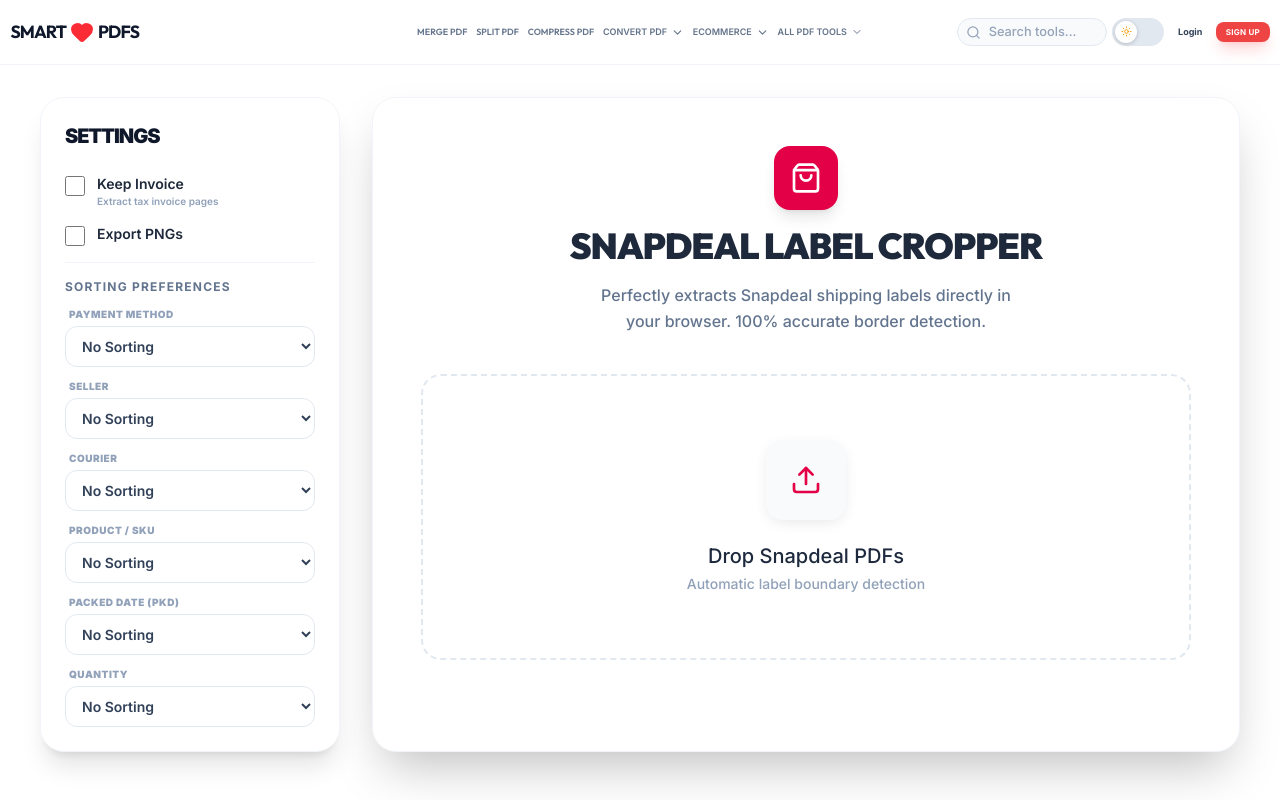
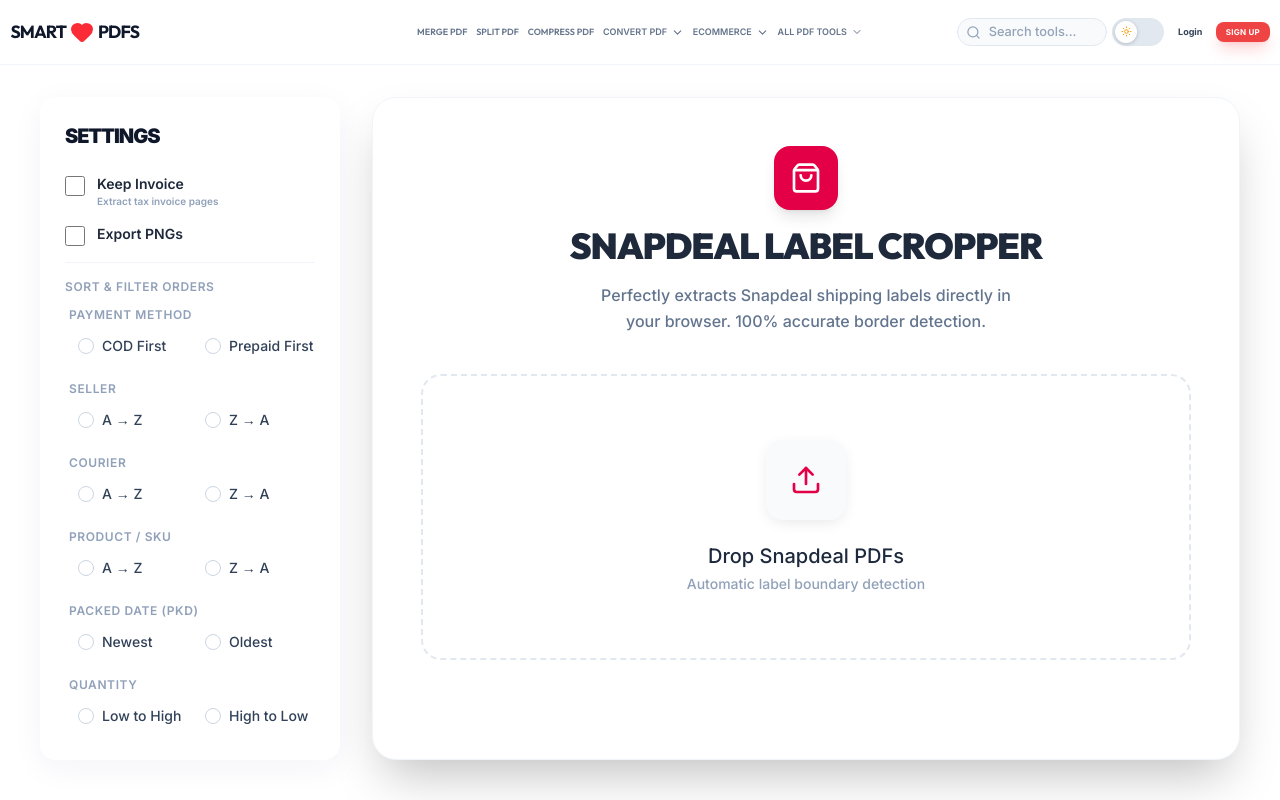
Before and after one commit to Hardik160998/PDF-Tools, a Next.js app: page /tool/snapdeal-cropper in a window 1280 px wide. Shown: the top 800 px of the page. Built offline with nearby package versions, Linux system fonts and the light colour scheme.

Commit message:
feat: add Snapdeal label cropper tool and update ecommerce navigation dropdown

```diff
--- a/src/app/tool/snapdeal-cropper/page.tsx
+++ b/src/app/tool/snapdeal-cropper/page.tsx
@@ -12,7 +12,7 @@
 const RELATED = [
   { id: 'flipkart-cropper', title: 'Flipkart Label Cropper', description: 'Smart OCR crop for Flipkart shipping labels. Keeps AWB & barcodes.', icon: ShoppingBag, gradient: 'linear-gradient(135deg, #f26522, #f59e0b)', shadow: 'rgba(242,101,34,0.3)',  tag: 'Ecommerce', href: '/tool/flipkart-cropper' },
   { id: 'meesho-cropper',   title: 'Meesho Label Cropper',   description: 'Remove invoice section below "Total" from Meesho shipping label PDFs.', icon: ShoppingBag, gradient: 'linear-gradient(135deg, #f26522, #f59e0b)', shadow: 'rgba(242,101,34,0.3)',  tag: 'Ecommerce', href: '/tool/meesho-cropper' },
-  { id: 'amazon-cropper',   title: 'Amazon Label Cropper',   description: 'Extract Amazon shipping labels and automatically remove invoice pages.', icon: ShoppingBag, gradient: 'linear-gradient(135deg, #f26522, #f59e0b)', shadow: 'rgba(242,101,34,0.3)',  tag: 'Ecommerce', href: '/tool/amazon-cropper' },
+  { id: 'amazon-cropper',   title: 'Amazon Label Cropper',   description: 'Extract Amazon shipping labels and automatically remove invoice pages.', icon: ShoppingBag, gradient: 'linear-gradient(135deg, #FF9900, #f59e0b)', shadow: 'rgba(255,153,0,0.3)',  tag: 'Ecommerce', href: '/tool/amazon-cropper' },
   { id: 'crop-pdf',         title: 'Crop PDF',               description: 'Trim margins and crop any pages of your PDF with custom margin controls.', icon: Crop, gradient: 'linear-gradient(135deg, #f26522, #c2410c)', shadow: 'rgba(242,101,34,0.3)',  tag: 'Special',   href: '/tool/crop-pdf'      },
   { id: 'merge',            title: 'Merge PDF',              description: 'Combine multiple PDF files into one document in the order you choose.', icon: Combine, gradient: 'linear-gradient(135deg, #f26522, #c2410c)', shadow: 'rgba(242,101,34,0.3)',  tag: 'Organize',  href: '/tool/merge'         },
   { id: 'compress',         title: 'Compress PDF',           description: 'Reduce PDF file size while keeping text sharp and content intact.', icon: Zap, gradient: 'linear-gradient(135deg, #22c55e, #15803d)', shadow: 'rgba(34,197,94,0.3)',   tag: 'Optimize',  href: '/tool/compress'      },
--- a/src/components/tools/SnapdealCropper.tsx
+++ b/src/components/tools/SnapdealCropper.tsx
@@ -1,7 +1,7 @@
 "use client";
 
 import { useState, useRef } from 'react';
-import { Upload, Download, Loader2, X, CheckCircle2, ShoppingBag, FileText } from 'lucide-react';
+import { Upload, Download, Loader2, X, CheckCircle2, ShoppingBag, FileText, ChevronDown } from 'lucide-react';
 import type * as PDFJS from 'pdfjs-dist';
 import { PDFDocument } from 'pdf-lib';
 
@@ -25,6 +25,7 @@
   sku?: string;
   seller?: string;
   pkd?: number;
+  refNo?: string;
 }
 
 interface ProcessedItem {
@@ -38,6 +39,7 @@
   sku: string;
   seller: string;
   pkd: number;
+  refNo: string;
 }
 
 interface ProcessedGroup {
@@ -48,6 +50,7 @@
   sku: string;
   seller: string;
   pkd: number;
+  refNo: string;
   items: ProcessedItem[];
 }
 
@@ -236,6 +239,28 @@
       }
     }
 
+    // Snapdeal Reference No Extraction
+    let refNoStr = 'UNKNOWN';
+    const refNoAnchors = items.filter(i => normalize(i.str).includes('snapdeal reference no'));
+    if (refNoAnchors.length > 0) {
+      const refY = refNoAnchors[0].transform[5];
+      const refItems = items.filter(i =>
+        i.transform[5] < refY - 10 &&
+        i.transform[5] > refY - 100 &&
+        i.transform[4] > pageW * 0.4
+      );
+
+      const fullText = refItems.map(i => i.str.trim()).filter(Boolean).join('');
+      const match = fullText.match(/SLP\d{10}/i);
+      if (match) {
+        refNoStr = match[0].toUpperCase();
+      } else if (fullText) {
+        // Fallback to any long alphanumeric if SLP pattern not found
+        const anyMatch = fullText.match(/[A-Z0-9]{8,}/i);
+        if (anyMatch) refNoStr = anyMatch[0].toUpperCase();
+      }
+    }
+
     labels.push({
       x: canvasLeft,
       y: canvasTop,
@@ -246,7 +271,8 @@
       payment: paymentStr,
       sku: skuStr,
       seller: sellerStr,
-      pkd: pkdTimestamp
+      pkd: pkdTimestamp,
+      refNo: refNoStr
     });
   }
 
@@ -365,6 +391,7 @@
   const [sortSku, setSortSku] = useState<'none' | 'asc' | 'desc'>('none');
   const [sortQty, setSortQty] = useState<'none' | 'asc' | 'desc'>('none');
   const [sortPkd, setSortPkd] = useState<'none' | 'asc' | 'desc'>('none');
+  const [sortRefNo, setSortRefNo] = useState<'none' | 'asc' | 'desc'>('none');
 
   const inputRef = useRef<HTMLInputElement>(null);
 
@@ -460,7 +487,7 @@
 
             groupItems.push({
               canvas: out, awb, method: bounds.method, type: 'label',
-              courier, quantity: bounds.quantity || 1, payment: bounds.payment || 'UNKNOWN', sku: bounds.sku || 'UNKNOWN', seller: bounds.seller || 'UNKNOWN', pkd: bounds.pkd || 0
+              courier, quantity: bounds.quantity || 1, payment: bounds.payment || 'UNKNOWN', sku: bounds.sku || 'UNKNOWN', seller: bounds.seller || 'UNKNOWN', pkd: bounds.pkd || 0, refNo: bounds.refNo || 'UNKNOWN'
             });
             if (bounds.method === 'fallback') fileMethod = 'fallback';
           }
@@ -477,7 +504,7 @@
               const parentLabel = groupItems[0];
               groupItems.push({
                 canvas: invCanvas, awb: parentLabel?.awb || '', method: 'ocr', type: 'invoice',
-                courier: parentLabel?.courier || 'UNKNOWN', quantity: parentLabel?.quantity || 1, payment: parentLabel?.payment || 'UNKNOWN', sku: parentLabel?.sku || 'UNKNOWN', seller: parentLabel?.seller || 'UNKNOWN', pkd: parentLabel?.pkd || 0
+                courier: parentLabel?.courier || 'UNKNOWN', quantity: parentLabel?.quantity || 1, payment: parentLabel?.payment || 'UNKNOWN', sku: parentLabel?.sku || 'UNKNOWN', seller: parentLabel?.seller || 'UNKNOWN', pkd: parentLabel?.pkd || 0, refNo: parentLabel?.refNo || 'UNKNOWN'
               });
             }
           }
@@ -486,7 +513,7 @@
             const first = groupItems[0];
             allGroups.push({
               courier: first.courier, awb: first.awb, quantity: first.quantity,
-              payment: first.payment, sku: first.sku, seller: first.seller, pkd: first.pkd, items: groupItems
+              payment: first.payment, sku: first.sku, seller: first.seller, pkd: first.pkd, refNo: first.refNo, items: groupItems
             });
           }
         }
@@ -549,6 +576,14 @@
         if (cmp !== 0) return cmp;
       }
 
+      // 7. Ref No
+      if (sortRefNo !== 'none') {
+        if (a.refNo === 'UNKNOWN' && b.refNo !== 'UNKNOWN') return 1;
+        if (a.refNo !== 'UNKNOWN' && b.refNo === 'UNKNOWN') return -1;
+        const cmp = sortRefNo === 'asc' ? a.refNo.localeCompare(b.refNo) : b.refNo.localeCompare(a.refNo);
+        if (cmp !== 0) return cmp;
+      }
+
       return 0;
     });
 
@@ -603,14 +638,32 @@
     setFiles([]); setDone(false); setPdfUrl(null); setPngUrls([]); setLabelCount(0); setDetectedCouriers({}); setDetectedPayments({});
   };
 
+  const [showSettings, setShowSettings] = useState(false);
   const ACCENT = '#E40046'; // Snapdeal Red
 
   return (
     <div className="max-w-7xl mx-auto py-4 sm:py-8 px-3 sm:px-6">
       <div className="grid grid-cols-1 lg:grid-cols-[300px_1fr] gap-4 sm:gap-8">
-        <div className="bg-white dark:bg-slate-800 rounded-3xl border border-slate-100 dark:border-slate-700 shadow-xl h-fit lg:sticky lg:top-4 overflow-hidden p-6">
-          <h3 className="text-xl font-black text-slate-900 dark:text-white mb-6 uppercase tracking-tighter">Settings</h3>
-          <div className="space-y-4">
+        <div
+          className="rounded-3xl h-fit lg:sticky lg:top-4 overflow-hidden p-6"
+          style={{
+            background: 'rgba(255, 255, 255, 0.7)',
+            backdropFilter: 'blur(12px)',
+            border: '1px solid rgba(255, 255, 255, 0.4)',
+            boxShadow: '0 8px 32px 0 rgba(31, 38, 135, 0.05)',
+            borderRadius: '16px'
+          }}
+        >
+          <div className="flex items-center justify-between mb-6">
+            <h3 className="text-xl font-black text-slate-900 dark:text-white uppercase tracking-tighter mb-0">Settings</h3>
+            <button
+              onClick={() => setShowSettings(!showSettings)}
+              className="lg:hidden p-2 rounded-lg bg-slate-100 dark:bg-slate-800 text-slate-700 dark:text-slate-300"
+            >
+              <ChevronDown size={20} className={`transition-transform duration-200 ${showSettings ? 'rotate-180' : ''}`} />
+            </button>
+          </div>
+          <div className={`${showSettings ? 'block' : 'hidden'} lg:block space-y-4`}>
             <label className="flex items-start gap-3 cursor-pointer">
               <input type="checkbox" checked={keepInvoice} onChange={e => setKeepInvoice(e.target.checked)} className="w-5 h-5 mt-0.5" style={{ accentColor: ACCENT }} />
               <span className="text-sm font-semibold">Keep Invoice <span className="block text-[10px] text-slate-400">Extract tax invoice pages</span></span>
@@ -621,61 +674,133 @@
             </label>
 
             <div className="pt-4 border-t border-slate-100 dark:border-slate-700">
-              <span className="text-xs font-bold text-slate-500 uppercase tracking-widest mb-3 block">Sorting Preferences</span>
-              <div className="space-y-3">
+              <span className="text-xs font-semibold text-slate-400 uppercase tracking-wider mb-3 block">SORT & FILTER ORDERS</span>
+              <div className="space-y-4">
 
+                {/* Payment Method */}
                 <div>
-                  <label className="text-[10px] font-black text-slate-400 uppercase tracking-wider mb-1 block pl-1">Payment Method</label>
-                  <select value={sortPayment} onChange={e => setSortPayment(e.target.value as any)} className="w-full bg-white dark:bg-slate-900 border border-slate-200 dark:border-slate-700 rounded-xl px-3 py-2.5 text-sm font-semibold text-slate-700 dark:text-slate-300 outline-none focus:ring-2 focus:ring-[#E40046] transition-all">
-                    <option value="none">No Sorting</option>
-                    <option value="cod">COD First, Then Prepaid</option>
-                    <option value="prepaid">Prepaid First, Then COD</option>
-                  </select>
+                  <span className="text-xs font-semibold text-slate-400 uppercase tracking-wider mb-1 block pl-1">Payment Method</span>
+                  <div className="grid grid-cols-2 gap-2 pl-1">
+                    <div
+                      onClick={() => setSortPayment(sortPayment === 'cod' ? 'none' : 'cod')}
+                      className={`flex items-center gap-2 cursor-pointer p-2 rounded-lg transition-all ${sortPayment === 'cod' ? 'bg-indigo-50 border-indigo-500 border' : 'bg-transparent border-transparent border'}`}
+                    >
+                      <div className={`w-4 h-4 rounded-full border shrink-0 ${sortPayment === 'cod' ? 'bg-indigo-500 border-indigo-500' : 'border-slate-300'}`} />
+                      <span className={`text-sm whitespace-nowrap ${sortPayment === 'cod' ? 'font-bold text-indigo-700' : 'font-medium text-slate-700'}`}>COD First</span>
+                    </div>
+                    <div
+                      onClick={() => setSortPayment(sortPayment === 'prepaid' ? 'none' : 'prepaid')}
+                      className={`flex items-center gap-2 cursor-pointer p-2 rounded-lg transition-all ${sortPayment === 'prepaid' ? 'bg-indigo-50 border-indigo-500 border' : 'bg-transparent border-transparent border'}`}
+                    >
+                      <div className={`w-4 h-4 rounded-full border shrink-0 ${sortPayment === 'prepaid' ? 'bg-indigo-500 border-indigo-500' : 'border-slate-300'}`} />
+                      <span className={`text-sm whitespace-nowrap ${sortPayment === 'prepaid' ? 'font-bold text-indigo-700' : 'font-medium text-slate-700'}`}>Prepaid First</span>
+                    </div>
+                  </div>
                 </div>
 
+                {/* Seller */}
                 <div>
-                  <label className="text-[10px] font-black text-slate-400 uppercase tracking-wider mb-1 block pl-1">Seller</label>
-                  <select value={sortSeller} onChange={e => setSortSeller(e.target.value as any)} className="w-full bg-white dark:bg-slate-900 border border-slate-200 dark:border-slate-700 rounded-xl px-3 py-2.5 text-sm font-semibold text-slate-700 dark:text-slate-300 outline-none focus:ring-2 focus:ring-[#E40046] transition-all">
-                    <option value="none">No Sorting</option>
-                    <option value="asc">Seller Name (A → Z)</option>
-                    <option value="desc">Seller Name (Z → A)</option>
-                  </select>
+                  <span className="text-xs font-semibold text-slate-400 uppercase tracking-wider mb-1 block pl-1">Seller</span>
+                  <div className="grid grid-cols-2 gap-2 pl-1">
+                    <div
+                      onClick={() => setSortSeller(sortSeller === 'asc' ? 'none' : 'asc')}
+                      className={`flex items-center gap-2 cursor-pointer p-2 rounded-lg transition-all ${sortSeller === 'asc' ? 'bg-indigo-50 border-indigo-500 border' : 'bg-transparent border-transparent border'}`}
+                    >
+                      <div className={`w-4 h-4 rounded-full border shrink-0 ${sortSeller === 'asc' ? 'bg-indigo-500 border-indigo-500' : 'border-slate-300'}`} />
+                      <span className={`text-sm whitespace-nowrap ${sortSeller === 'asc' ? 'font-bold text-indigo-700' : 'font-medium text-slate-700'}`}>A → Z</span>
+                    </div>
+                    <div
+                      onClick={() => setSortSeller(sortSeller === 'desc' ? 'none' : 'desc')}
+                      className={`flex items-center gap-2 cursor-pointer p-2 rounded-lg transition-all ${sortSeller === 'desc' ? 'bg-indigo-50 border-indigo-500 border' : 'bg-transparent border-transparent border'}`}
+                    >
+                      <div className={`w-4 h-4 rounded-full border shrink-0 ${sortSeller === 'desc' ? 'bg-indigo-500 border-indigo-500' : 'border-slate-300'}`} />
+                      <span className={`text-sm whitespace-nowrap ${sortSeller === 'desc' ? 'font-bold text-indigo-700' : 'font-medium text-slate-700'}`}>Z → A</span>
+                    </div>
+                  </div>
                 </div>
 
+                {/* Courier */}
                 <div>
-                  <label className="text-[10px] font-black text-slate-400 uppercase tracking-wider mb-1 block pl-1">Courier</label>
-                  <select value={sortCourier} onChange={e => setSortCourier(e.target.value as any)} className="w-full bg-white dark:bg-slate-900 border border-slate-200 dark:border-slate-700 rounded-xl px-3 py-2.5 text-sm font-semibold text-slate-700 dark:text-slate-300 outline-none focus:ring-2 focus:ring-[#E40046] transition-all">
-                    <option value="none">No Sorting</option>
-                    <option value="asc">Courier Name (A → Z)</option>
-                    <option value="desc">Courier Name (Z → A)</option>
-                  </select>
+                  <span className="text-xs font-semibold text-slate-400 uppercase tracking-wider mb-1 block pl-1">Courier</span>
+                  <div className="grid grid-cols-2 gap-2 pl-1">
+                    <div
+                      onClick={() => setSortCourier(sortCourier === 'asc' ? 'none' : 'asc')}
+                      className={`flex items-center gap-2 cursor-pointer p-2 rounded-lg transition-all ${sortCourier === 'asc' ? 'bg-indigo-50 border-indigo-500 border' : 'bg-transparent border-transparent border'}`}
+                    >
+                      <div className={`w-4 h-4 rounded-full border shrink-0 ${sortCourier === 'asc' ? 'bg-indigo-500 border-indigo-500' : 'border-slate-300'}`} />
+                      <span className={`text-sm whitespace-nowrap ${sortCourier === 'asc' ? 'font-bold text-indigo-700' : 'font-medium text-slate-700'}`}>A → Z</span>
+                    </div>
+                    <div
+                      onClick={() => setSortCourier(sortCourier === 'desc' ? 'none' : 'desc')}
+                      className={`flex items-center gap-2 cursor-pointer p-2 rounded-lg transition-all ${sortCourier === 'desc' ? 'bg-indigo-50 border-indigo-500 border' : 'bg-transparent border-transparent border'}`}
+                    >
+                      <div className={`w-4 h-4 rounded-full border shrink-0 ${sortCourier === 'desc' ? 'bg-indigo-500 border-indigo-500' : 'border-slate-300'}`} />
+                      <span className={`text-sm whitespace-nowrap ${sortCourier === 'desc' ? 'font-bold text-indigo-700' : 'font-medium text-slate-700'}`}>Z → A</span>
+                    </div>
+                  </div>
                 </div>
 
+                {/* Product / SKU */}
                 <div>
-                  <label className="text-[10px] font-black text-slate-400 uppercase tracking-wider mb-1 block pl-1">Product / SKU</label>
-                  <select value={sortSku} onChange={e => setSortSku(e.target.value as any)} className="w-full bg-white dark:bg-slate-900 border border-slate-200 dark:border-slate-700 rounded-xl px-3 py-2.5 text-sm font-semibold text-slate-700 dark:text-slate-300 outline-none focus:ring-2 focus:ring-[#E40046] transition-all">
-                    <option value="none">No Sorting</option>
-                    <option value="asc">SKU Name (A → Z)</option>
-                    <option value="desc">SKU Name (Z → A)</option>
-                  </select>
+                  <span className="text-xs font-semibold text-slate-400 uppercase tracking-wider mb-1 block pl-1">{"Product / SKU"}</span>
+                  <div className="grid grid-cols-2 gap-2 pl-1">
+                    <div
+                      onClick={() => setSortSku(sortSku === 'asc' ? 'none' : 'asc')}
+                      className={`flex items-center gap-2 cursor-pointer p-2 rounded-lg transition-all ${sortSku === 'asc' ? 'bg-indigo-50 border-indigo-500 border' : 'bg-transparent border-transparent border'}`}
+                    >
+                      <div className={`w-4 h-4 rounded-full border shrink-0 ${sortSku === 'asc' ? 'bg-indigo-500 border-indigo-500' : 'border-slate-300'}`} />
+                      <span className={`text-sm whitespace-nowrap ${sortSku === 'asc' ? 'font-bold text-indigo-700' : 'font-medium text-slate-700'}`}>A → Z</span>
+                    </div>
+                    <div
+                      onClick={() => setSortSku(sortSku === 'desc' ? 'none' : 'desc')}
+                      className={`flex items-center gap-2 cursor-pointer p-2 rounded-lg transition-all ${sortSku === 'desc' ? 'bg-indigo-50 border-indigo-500 border' : 'bg-transparent border-transparent border'}`}
+                    >
+                      <div className={`w-4 h-4 rounded-full border shrink-0 ${sortSku === 'desc' ? 'bg-indigo-500 border-indigo-500' : 'border-slate-300'}`} />
+                      <span className={`text-sm whitespace-nowrap ${sortSku === 'desc' ? 'font-bold text-indigo-700' : 'font-medium text-slate-700'}`}>Z → A</span>
+                    </div>
+                  </div>
                 </div>
 
+                {/* Packed Date */}
                 <div>
-                  <label className="text-[10px] font-black text-slate-400 uppercase tracking-wider mb-1 block pl-1">Packed Date (PKD)</label>
-                  <select value={sortPkd} onChange={e => setSortPkd(e.target.value as any)} className="w-full bg-white dark:bg-slate-900 border border-slate-200 dark:border-slate-700 rounded-xl px-3 py-2.5 text-sm font-semibold text-slate-700 dark:text-slate-300 outline-none focus:ring-2 focus:ring-[#E40046] transition-all">
-                    <option value="none">No Sorting</option>
-                    <option value="desc">Latest Orders First</option>
-                    <option value="asc">Oldest Orders First</option>
-                  </select>
+                  <span className="text-xs font-semibold text-slate-400 uppercase tracking-wider mb-1 block pl-1">Packed Date (PKD)</span>
+                  <div className="grid grid-cols-2 gap-2 pl-1">
+                    <div
+                      onClick={() => setSortPkd(sortPkd === 'desc' ? 'none' : 'desc')}
+                      className={`flex items-center gap-2 cursor-pointer p-2 rounded-lg transition-all ${sortPkd === 'desc' ? 'bg-indigo-50 border-indigo-500 border' : 'bg-transparent border-transparent border'}`}
+                    >
+                      <div className={`w-4 h-4 rounded-full border shrink-0 ${sortPkd === 'desc' ? 'bg-indigo-500 border-indigo-500' : 'border-slate-300'}`} />
+                      <span className={`text-sm whitespace-nowrap ${sortPkd === 'desc' ? 'font-bold text-indigo-700' : 'font-medium text-slate-700'}`}>Newest</span>
+                    </div>
+                    <div
+                      onClick={() => setSortPkd(sortPkd === 'asc' ? 'none' : 'asc')}
+                      className={`flex items-center gap-2 cursor-pointer p-2 rounded-lg transition-all ${sortPkd === 'asc' ? 'bg-indigo-50 border-indigo-500 border' : 'bg-transparent border-transparent border'}`}
+                    >
+                      <div className={`w-4 h-4 rounded-full border shrink-0 ${sortPkd === 'asc' ? 'bg-indigo-500 border-indigo-500' : 'border-slate-300'}`} />
+                      <span className={`text-sm whitespace-nowrap ${sortPkd === 'asc' ? 'font-bold text-indigo-700' : 'font-medium text-slate-700'}`}>Oldest</span>
+                    </div>
+                  </div>
                 </div>
 
+                {/* Quantity */}
                 <div>
-                  <label className="text-[10px] font-black text-slate-400 uppercase tracking-wider mb-1 block pl-1">Quantity</label>
-                  <select value={sortQty} onChange={e => setSortQty(e.target.value as any)} className="w-full bg-white dark:bg-slate-900 border border-slate-200 dark:border-slate-700 rounded-xl px-3 py-2.5 text-sm font-semibold text-slate-700 dark:text-slate-300 outline-none focus:ring-2 focus:ring-[#E40046] transition-all">
-                    <option value="none">No Sorting</option>
-                    <option value="asc">Total Items (Lowest First)</option>
-                    <option value="desc">Total Items (Highest First)</option>
-                  </select>
+                  <span className="text-xs font-semibold text-slate-400 uppercase tracking-wider mb-1 block pl-1">Quantity</span>
+                  <div className="grid grid-cols-2 gap-2 pl-1">
+                    <div
+                      onClick={() => setSortQty(sortQty === 'asc' ? 'none' : 'asc')}
+                      className={`flex items-center gap-2 cursor-pointer p-2 rounded-lg transition-all ${sortQty === 'asc' ? 'bg-indigo-50 border-indigo-500 border' : 'bg-transparent border-transparent border'}`}
+                    >
+                      <div className={`w-4 h-4 rounded-full border shrink-0 ${sortQty === 'asc' ? 'bg-indigo-500 border-indigo-500' : 'border-slate-300'}`} />
+                      <span className={`text-sm whitespace-nowrap ${sortQty === 'asc' ? 'font-bold text-indigo-700' : 'font-medium text-slate-700'}`}>Low to High</span>
+                    </div>
+                    <div
+                      onClick={() => setSortQty(sortQty === 'desc' ? 'none' : 'desc')}
+                      className={`flex items-center gap-2 cursor-pointer p-2 rounded-lg transition-all ${sortQty === 'desc' ? 'bg-indigo-50 border-indigo-500 border' : 'bg-transparent border-transparent border'}`}
+                    >
+                      <div className={`w-4 h-4 rounded-full border shrink-0 ${sortQty === 'desc' ? 'bg-indigo-500 border-indigo-500' : 'border-slate-300'}`} />
+                      <span className={`text-sm whitespace-nowrap ${sortQty === 'desc' ? 'font-bold text-indigo-700' : 'font-medium text-slate-700'}`}>High to Low</span>
+                    </div>
+                  </div>
                 </div>
 
               </div>
```
Also changed, not shown: src/components/EcommerceDropdown.tsx (+4 -4 lines). Lines whose indentation alone changed are shown as unchanged.
